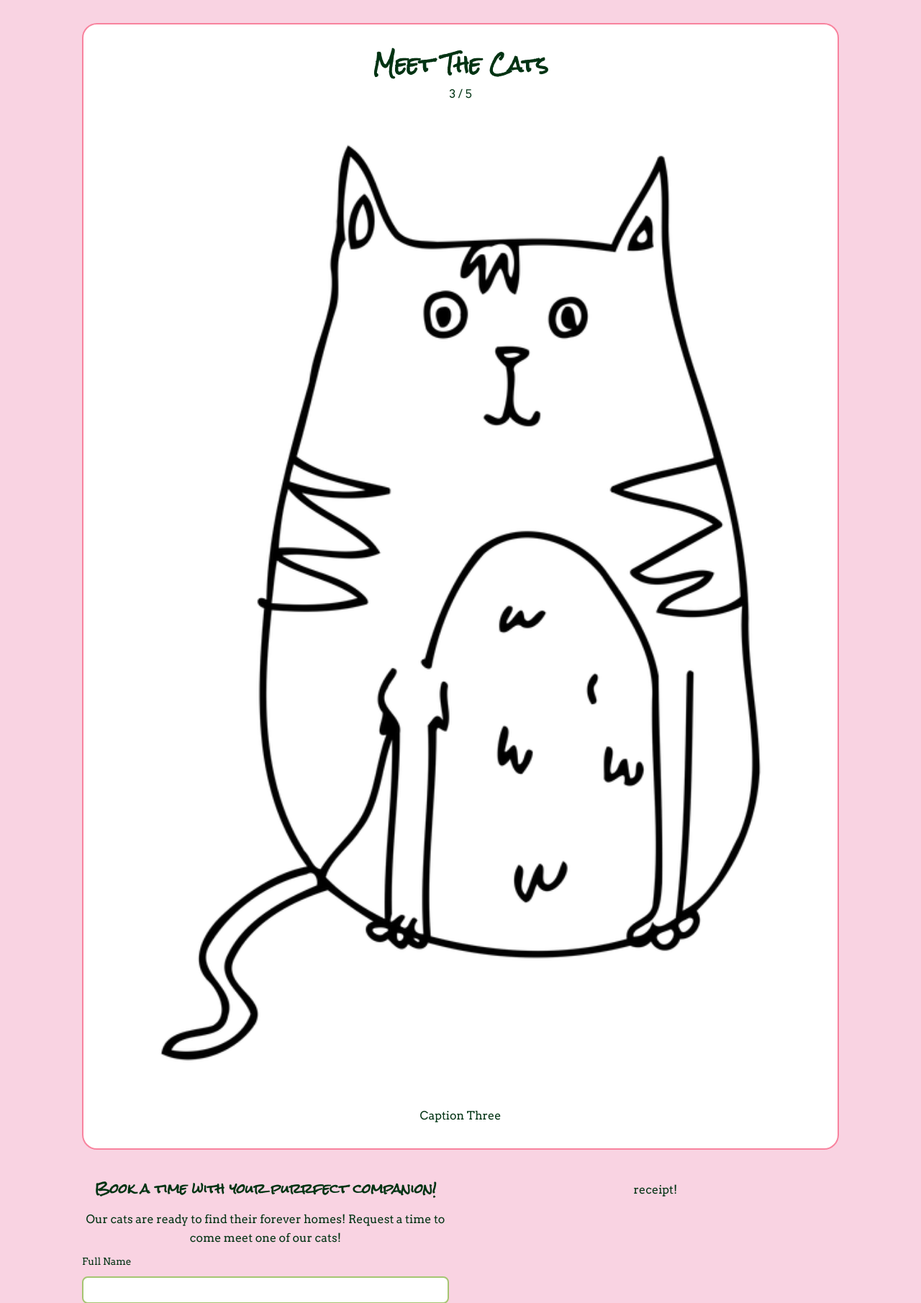
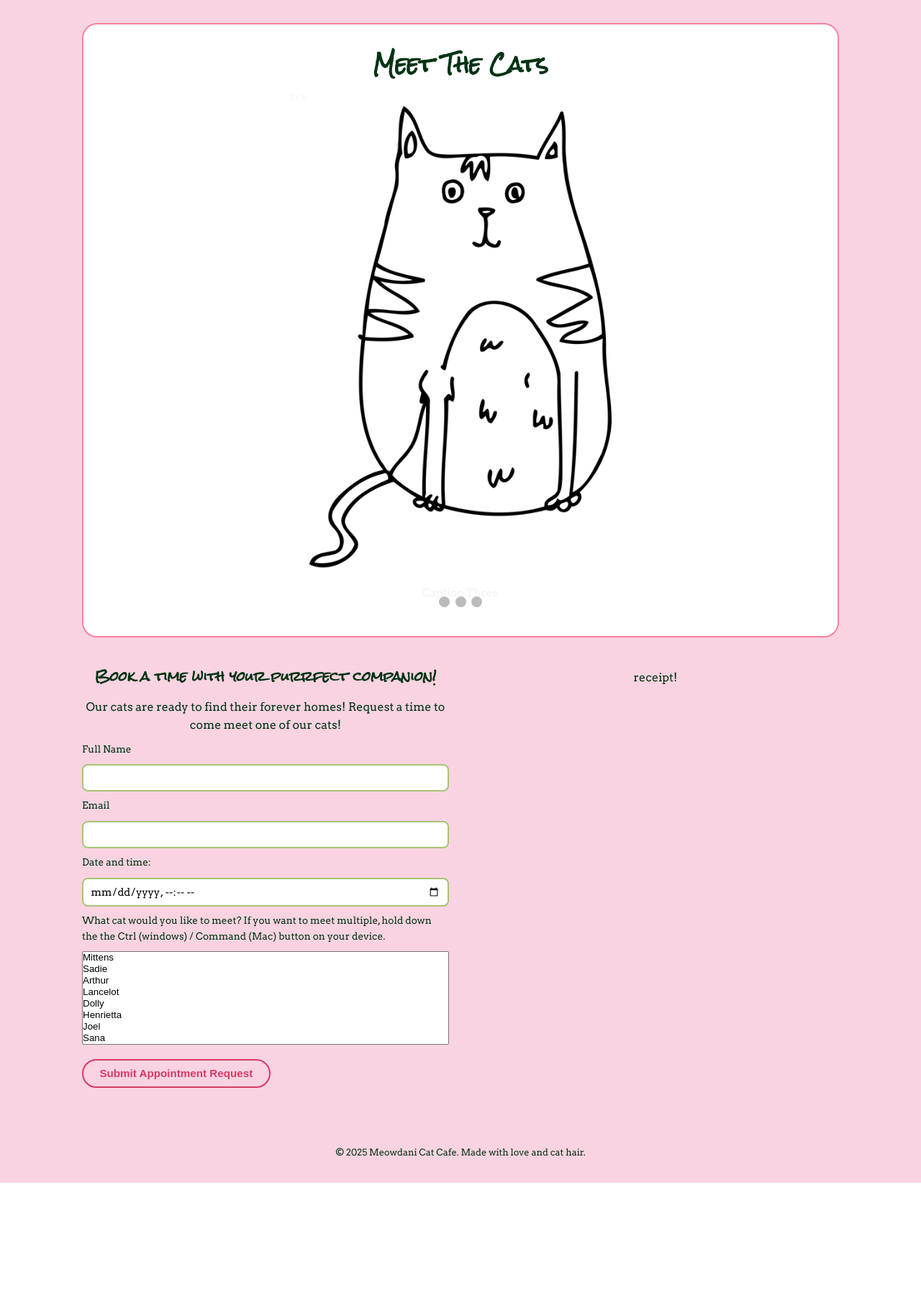
Before and after one commit to LillianBedore/Meowdani-Cat-Cafe, a PHP site: page /book.html in a window 1280 px wide. Shown: the part 99-1910 px from the top of the page at 72% size. After the commit the page ends 1743 px from the top, so only its background shows below. Run offline with PHP 8.4, Linux system fonts and the light colour scheme.

Commit message:
Add CSS styles for slideshow component

```diff
--- a/styles.css
+++ b/styles.css
@@ -480,6 +480,84 @@ h1, h2, h3 {
     }
 }
 
+* {box-sizing:border-box}
+
+.slideshow-container {
+  max-width: 500px;
+  position: relative;
+  margin: auto;
+}
+
+.mySlides {
+  display: none;
+}
+
+.prev, .next {
+  cursor: pointer;
+  position: absolute;
+  top: 50%;
+  width: auto;
+  margin-top: -22px;
+  padding: 16px;
+  color: white;
+  font-weight: bold;
+  font-size: 18px;
+  transition: 0.6s ease;
+  border-radius: 0 3px 3px 0;
+  user-select: none;
+}
+
+.next {
+  right: 0;
+  border-radius: 3px 0 0 3px;
+}
+
+.prev:hover, .next:hover {
+  background-color: rgba(0,0,0,0.8);
+}
+
+.text {
+  color: #f2f2f2;
+  font-size: 15px;
+  padding: 8px 12px;
+  position: absolute;
+  bottom: 8px;
+  width: 100%;
+  text-align: center;
+}
+
+.numbertext {
+  color: #f2f2f2;
+  font-size: 12px;
+  padding: 8px 12px;
+  position: absolute;
+  top: 0;
+}
+
+.dot {
+  cursor: pointer;
+  height: 15px;
+  width: 15px;
+  margin: 0 2px;
+  background-color: #bbb;
+  border-radius: 50%;
+  display: inline-block;
+  transition: background-color 0.6s ease;
+}
+
+.active, .dot:hover {
+  background-color: #717171;
+}
+
+.fade {
+  animation-name: fade;
+  animation-duration: 1.5s;
+}
+
+@keyframes fade {
+  from {opacity: .4}
+  to {opacity: 1}
+}
 
 
 /*In relation to the Game Center Page (don't change)*/
```
